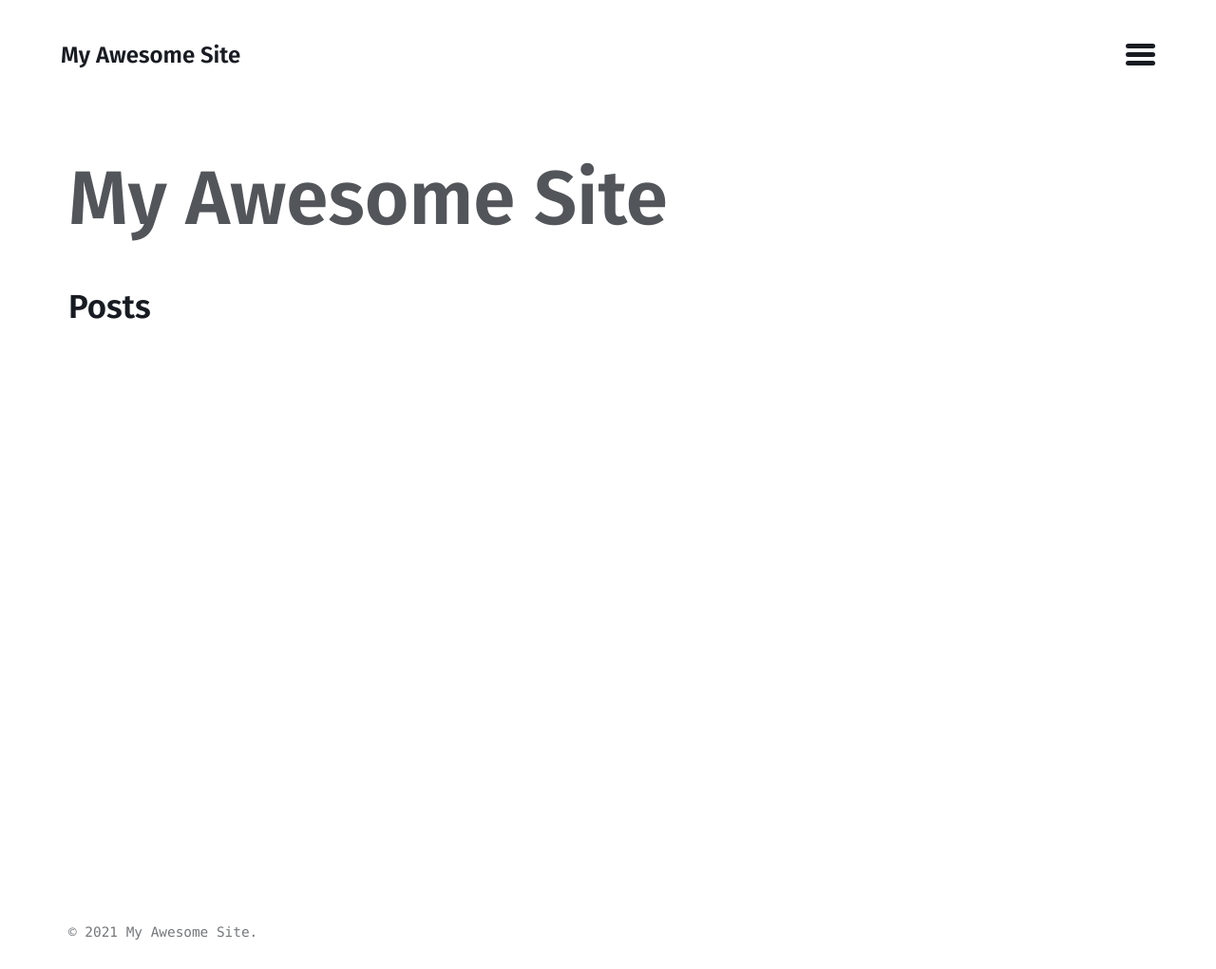
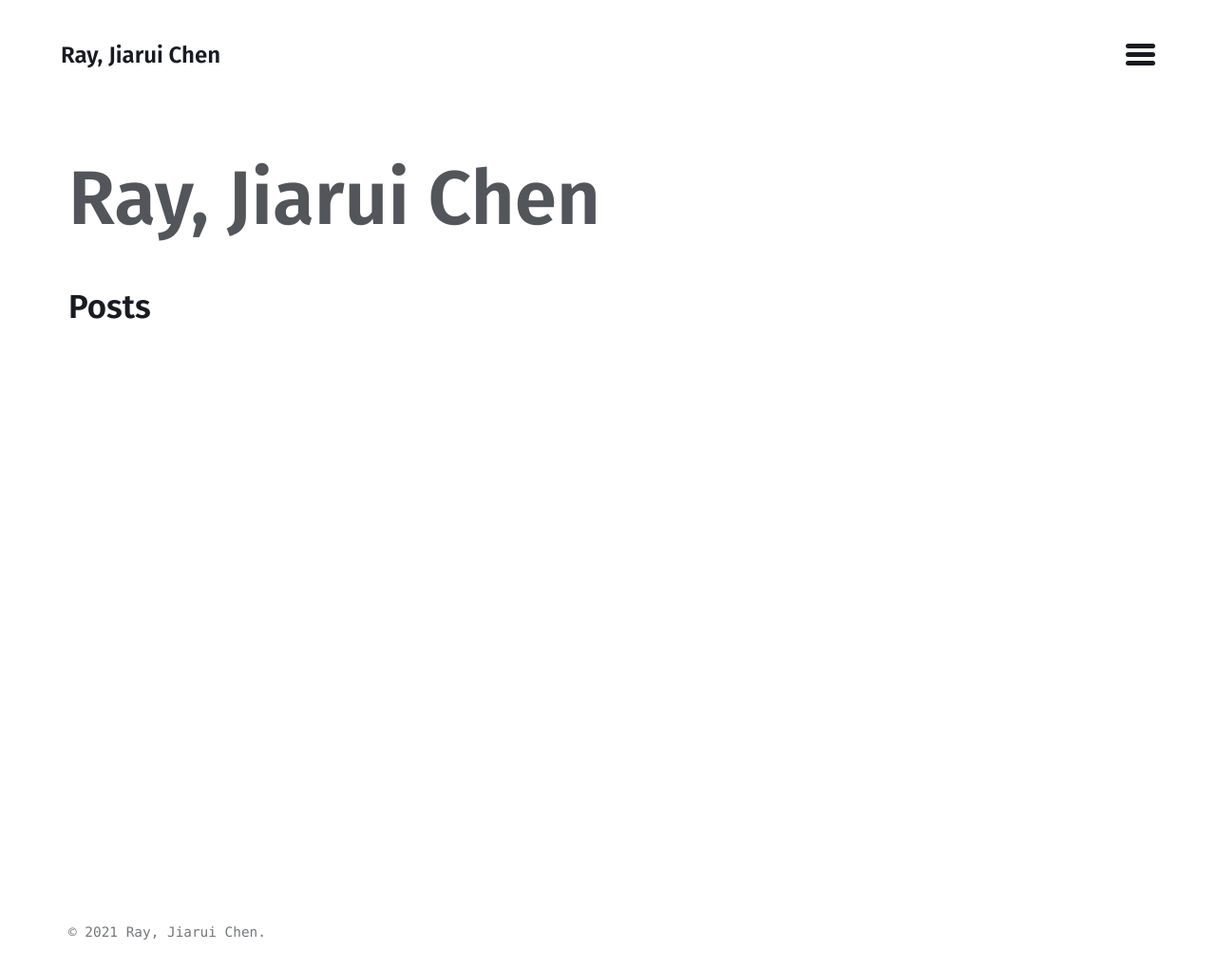
Before and after one commit to chen709847237/chen709847237, a Jekyll site: the page built from index.md, in a window 1280 px wide. Shown: the whole page at 95% size. Built offline with Jekyll 4.4.1, drawn with Linux system fonts in a browser that asks for light colours.

Commit message:
Update _config.yml

```diff
--- a/_config.yml
+++ b/_config.yml
@@ -14,8 +14,8 @@
 # You can create any custom variable you would like, and they will be accessible
 # in the templates via {{ site.myvariable }}.
 lang: en-US
-title: My Awesome Site
-email:
+title: Ray, Jiarui Chen
+email: chen709847237@gmail.com
 description:
 baseurl: # the optional subpath of your site, e.g. "/blog"
 url: # the base hostname & protocol for your site e.g. "https://mmistakes.github.io"
```
